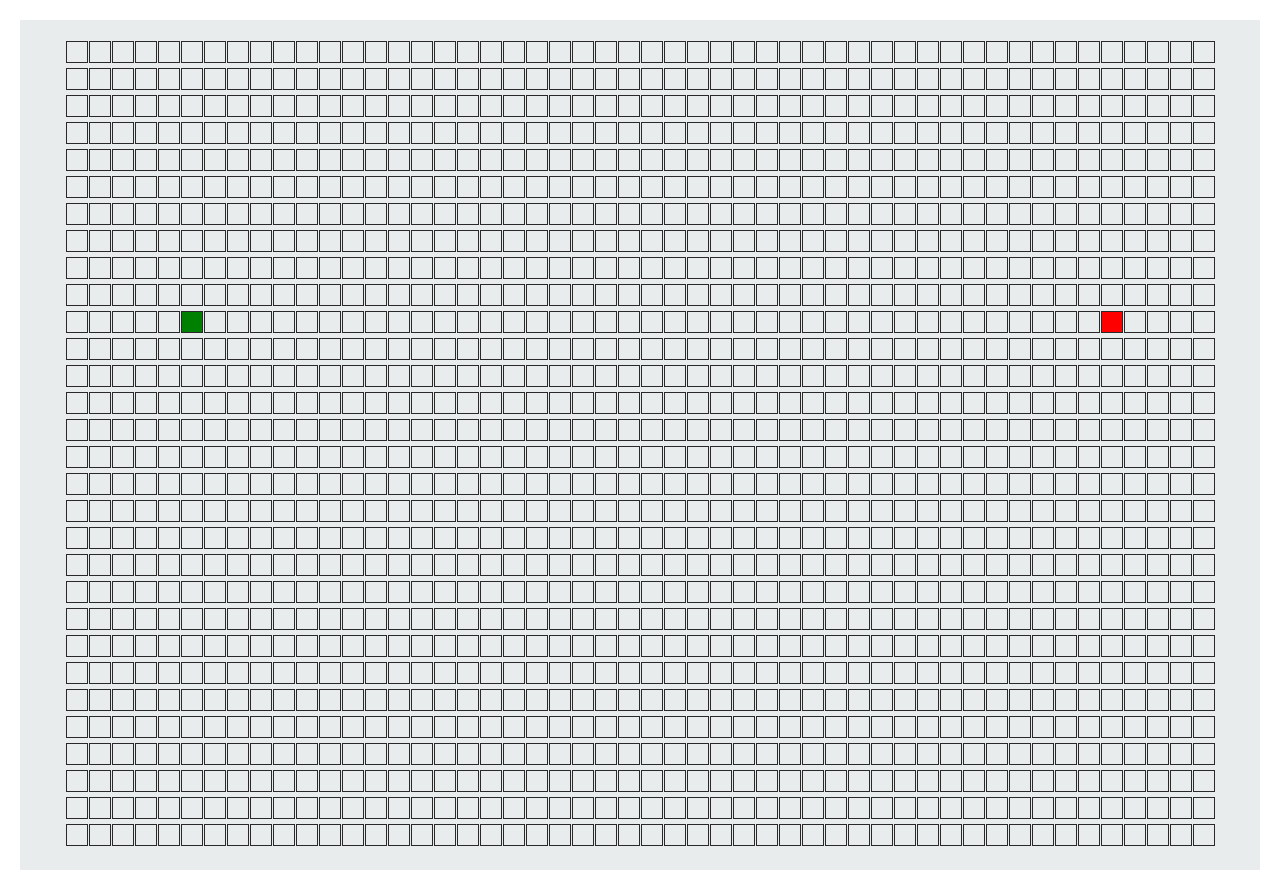
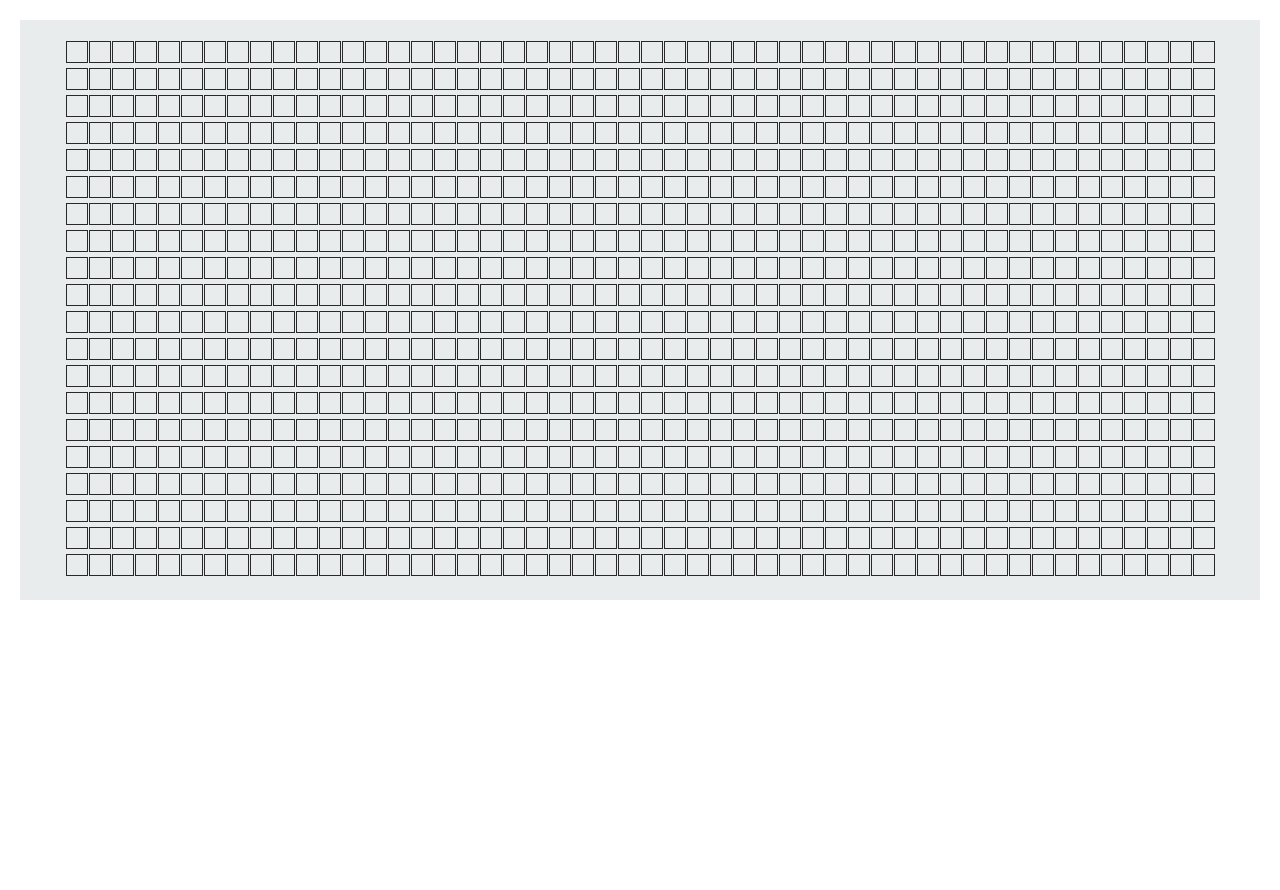
Before and after one commit to HarshaSiriki/pathfinder, a React (Create React App) app: page / in a window 1280 px wide. After the commit the page ends 800 px from the top, so only its background shows below. Built offline with nearby package versions, Linux system fonts and the light colour scheme.

Commit message:
updated grid implementation using useContext hook

```diff
--- a/src/App.js
+++ b/src/App.js
@@ -1,11 +1,15 @@
 
 import './App.css';
 import PathFindingVisualizer from './PathFinderVisualizer/PathFindingVisualizer';
+import { Grid, GridContextProvider } from './MyContext';
 
 function App() {
   return (
     <div className="App">
-      <PathFindingVisualizer></PathFindingVisualizer>
+      <GridContextProvider>
+        <PathFindingVisualizer ></PathFindingVisualizer>
+      </GridContextProvider>
+
     </div>
   );
 }
--- /dev/null
+++ b/src/MyContext.jsx
@@ -0,0 +1,34 @@
+import { createContext, useState } from "react";
+import React from "react";
+
+export const Grid = createContext([]);
+
+const getDefaultGrid = () => {
+    const grid = [];
+    for (let row = 0; row < 20; row++) {
+        const currentRow = [];
+        for (let col = 0; col < 50; col++) {
+          currentRow.push(createNode(col, row));
+        }
+        grid.push(currentRow);
+      }
+      return grid;
+}
+
+const createNode = (col,row) => {
+    return{
+        col,
+        row,
+        type: 'node',
+        distance: Infinity,
+        isVisited: false,
+        previousNode: null,
+    };
+};
+
+export const GridContextProvider = (props) => {
+    const [grid, setGrid] = useState(getDefaultGrid());
+    const contextValue = {grid,setGrid}
+    console.log(contextValue);
+    return(<Grid.Provider value={contextValue}>{props.children}</Grid.Provider>)
+}
--- a/src/PathFinderVisualizer/Node/Node.jsx
+++ b/src/PathFinderVisualizer/Node/Node.jsx
@@ -1,17 +1,26 @@
 import React,{ Component } from "react";
 import './Node.css';
+import { Grid } from "../../MyContext";
 
 export default class Node extends Component{
-    constructor(props){
-        super(props);
-        this.state = {};
-    }
 
     render(){
-        const {isStart, isFinish} = this.props;
-        const extraClassName = isFinish ? 'node-finish' : isStart ? 'node-start' : '';
+        const {col,
+            type,
+            onMouseDown,
+            onMouseEnter,
+            onMouseUp,
+            row,} = this.props;
+        //const extraClassName = isFinish ? 'node-finish' : isStart ? 'node-start' : '';
+        const extraClassName = `${type}`;
         return(
-            <div className={`node ${extraClassName}`}></div>
+            <div
+            id={`node-${row}-${col}`}
+            className={`node ${extraClassName}`}
+            //onMouseDown={()=>onMouseDown(row,col)}
+            //onMouseEnter={()=>onMouseEnter(row,col)}
+            //onMouseUp={()=>onMouseUp()}
+            ></div>
         );
     }
 
--- a/src/PathFinderVisualizer/PathFindingVisualizer.jsx
+++ b/src/PathFinderVisualizer/PathFindingVisualizer.jsx
@@ -1,58 +1,76 @@
-import React,{ Component } from "react";
+import React,{ Component, useContext } from "react";
 import './PathFindingVisualizer.css';
 import Node from "./Node/Node";
+import {Grid, GridContextProvider} from "../MyContext";
 
-export default class PathFindingVisualizer extends Component{
-    constructor(props){
-        super(props);
-        this.state = {
-            nodes:[]
-        };
-    }
+// export default class PathFindingVisualizer extends Component{
+//     constructor(props){
+//         super(props);
+//         this.state = {
+//             nodes:[]
+//         };
+//     }
+export default function PathFindingVisualizer() {
+    const { grid, setGrid } = useContext(Grid);
+    console.log(grid);
 
-    componentDidMount(){
-        const nodes=[];
-        for(let row = 0; row<30 ; row++){
-            const currentRow = [];
-            for(let col=0; col<50;col++){
-                const currentNode = {
-                    row,col,
-                    isStart: row === 10 && col ===5,
-                    isFinish: row === 10 && col ===45,
-                };
-                currentRow.push(currentNode);
-            }
-            nodes.push(currentRow);
-        }
-        this.setState({nodes});
-    }
+    // componentDidMount(){
+    //     const {grid} = useContext(Grid);
+    //     this.setGrid(grid);
+    // }
 
-    render(){
-        const {nodes} = this.state;
-        console.log(nodes);
+    // render(){
+    //     const {nodes} = this.state;
+    //     const {grid} = useContext(Grid);
+    //     console.log(nodes);
 
         return(
             <div className="grid">
-                 {nodes.map((row,rowIdx) => {
+                {grid.map((row,rowIdx)=>{
                     return(
                         <div key={rowIdx}>
-                            {row.map((node, nodeIdx)=> {
-                                const {isStart, isFinish} = node;
-                                return (
+                            {row.map((node,nodeIdx)=>{
+                                const {row,col,type} = node;
+                                return(
                                     <Node
-                                        key = {nodeIdx}
-                                        isStart={isStart}
-                                        isFinish={isFinish}
-                                        test={'foo'}
-
+                                    key={nodeIdx}
+                                    col={col}
+                                    type={type}
+                                    mouseIsPressed={false}
+                                    onMouseDown={(row,col)=>this.handleMouseDown(row,col)}
+                                    onMouseEnter={(row, col) =>this.handleMouseEnter(row, col)}
+                                    onMouseUp={() => this.handleMouseUp()}
                                     ></Node>
                                 );
                             })}
                         </div>
                     );
-                 })}
+                })}
             </div>
         );
-    }
+
+        // return(
+        //     <div className="grid">
+        //          {nodes.map((row,rowIdx) => {
+        //             return(
+        //                 <div key={rowIdx}>
+        //                     {row.map((node, nodeIdx)=> {
+        //                         const {isStart, isFinish} = node;
+        //                         return (
+        //                             <Node
+        //                                 key = {nodeIdx}
+        //                                 isStart={isStart}
+        //                                 isFinish={isFinish}
+        //                                 test={'foo'}
+
+        //                             ></Node>
+        //                         );
+        //                     })}
+        //                 </div>
+        //             );
+        //          })}
+        //     </div>
+        // );
+    // }
 
 }
```
